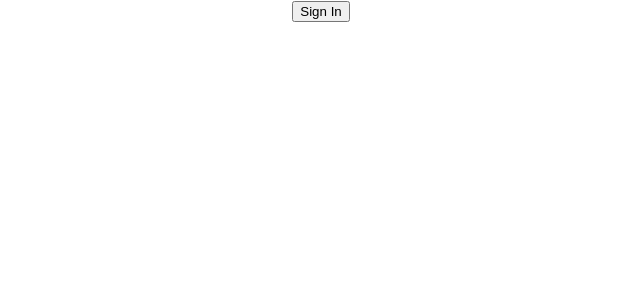
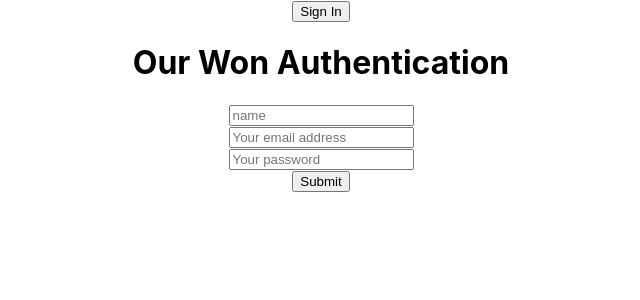
Before and after one commit to Shakib448/firebase-auth, a React (Create React App) app: page / in a window 1280 px wide. Shown: the top 300 px of the page, without its empty margins (319-959 px from the left). Built offline with nearby package versions, Linux system fonts and the light colour scheme.

Commit message:
first commit

```diff
--- a/src/App.js
+++ b/src/App.js
@@ -14,7 +14,8 @@ function App() {
     isSignedIn: false,
     name: '',
     email: '',
-    photo: ''
+    photo: '',
+    password: ''
   })
 
   const handleSingIn = async () => {
@@ -40,7 +41,7 @@ function App() {
 
   // I delete the firebase app this is the method you can easily do that login and log out
 
-  const handleSignOut = async() => {
+  const handleSignOut = async () => {
     try {
       await firebase.auth().signOut()
       const signOutUser = {
@@ -56,6 +57,36 @@ function App() {
   }
 
 
+  const handleSubmit = (e) => {
+    console.log(user.email, user.password)
+
+    if (user.email && user.password) {
+      console.log("Submitting")
+    }
+    e.preventDefault();
+  }
+
+
+  const handleChange = (e) => {
+    let isValid = true;
+    // console.log(e.target.name, e.target.value)
+    if (e.target.name === 'email') {
+      const re = /\S+@\S+\.\S+/;
+      isValid = re.test(e.target.value);
+
+    }
+    if (e.target.name === 'password') {
+      const isPasswordValid = e.target.value.length > 6
+      const passwordHasNumber = /\d{1}/.test(e.target.value);
+      isValid = passwordHasNumber && isPasswordValid;
+    }
+    if (isValid) {
+      const newUser = { ...user };
+      newUser[e.target.name] = e.target.value;
+      setUser(newUser);
+    }
+  }
+
   return (
     <div className="App">
 
@@ -69,6 +100,17 @@ function App() {
           <img src={user.photo} alt="" />
         </div>
       }
+
+      <h1>Our Won Authentication </h1>
+
+      <form onSubmit={handleSubmit}>
+        <input type="text" name='name' placeholder="name" onBlur={handleChange} required /> <br />
+        <input type="email" name='email' onBlur={handleChange} placeholder="Your email address" required /> <br />
+        <input type="password" name="password" onBlur={handleChange} placeholder="Your password" required />
+        <br />
+        <input type="submit" value="Submit" />
+      </form>
+
     </div>
   );
 }
--- a/src/firebase.config.js
+++ b/src/firebase.config.js
@@ -1,11 +1,11 @@
 const firebaseConfig = {
-  apiKey: "AIzaSyBlSA7OPoJOFhPUR7UHYXnldhVQBmb73F0",
-  authDomain: "fire-auth-30a3a.firebaseapp.com",
-  databaseURL: "https://fire-auth-30a3a.firebaseio.com",
-  projectId: "fire-auth-30a3a",
-  storageBucket: "fire-auth-30a3a.appspot.com",
-  messagingSenderId: "922293731310",
-  appId: "1:922293731310:web:84d41f09fb56dbcadc18ff"
+  apiKey: "AIzaSyCuW-iPY9HVk-xBrT9sL2TI7tgrpq5-leQ",
+  authDomain: "fire-auth-9ce8d.firebaseapp.com",
+  databaseURL: "https://fire-auth-9ce8d.firebaseio.com",
+  projectId: "fire-auth-9ce8d",
+  storageBucket: "fire-auth-9ce8d.appspot.com",
+  messagingSenderId: "1014930320940",
+  appId: "1:1014930320940:web:5cefcef13c9b2c2bb96b89"
 };
 
 
```
Lines whose indentation alone changed are shown as unchanged.
